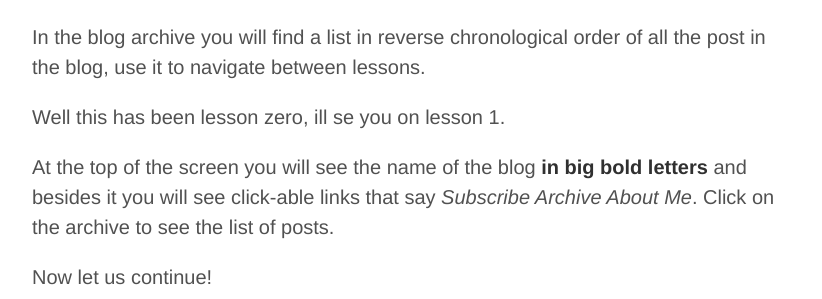
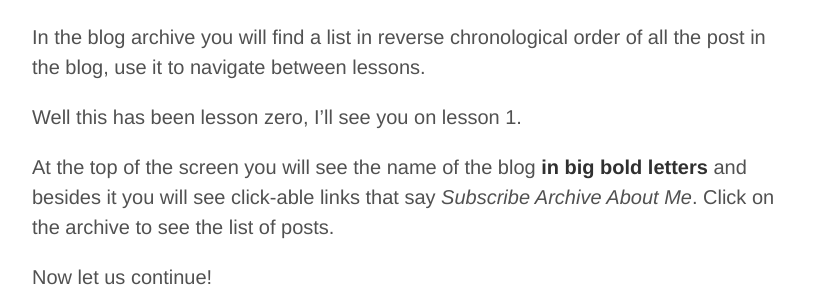
Before and after one commit to alex-esc/notes, a Jekyll site: the page built from _posts/2019-05-24-Introduction.md, in a window 1280 px wide. Shown: the part 1133-1432 px from the top of the page, without its empty margins (228-1050 px from the left). Built offline with Jekyll 4.4.1, drawn with Linux system fonts in a browser that asks for light colours.

Commit message:
Update 2019-05-24-Introduction.md

```diff
--- a/_posts/2019-05-24-Introduction.md
+++ b/_posts/2019-05-24-Introduction.md
@@ -31,7 +31,7 @@ In the spirit of bloging this tutorial will be divided into several blog posts,
 
 In the blog archive you will find a list in reverse chronological order of all the post in the blog, use it to navigate between lessons.
 
-Well this has been lesson zero, ill se you on lesson 1.
+Well this has been lesson zero, I'll see you on lesson 1.
 
 At the top of the screen you will see the name of the blog **in big bold letters** and besides it you will see click-able links that say *Subscribe Archive About Me*. Click on the archive to see the list of posts.
 
```
